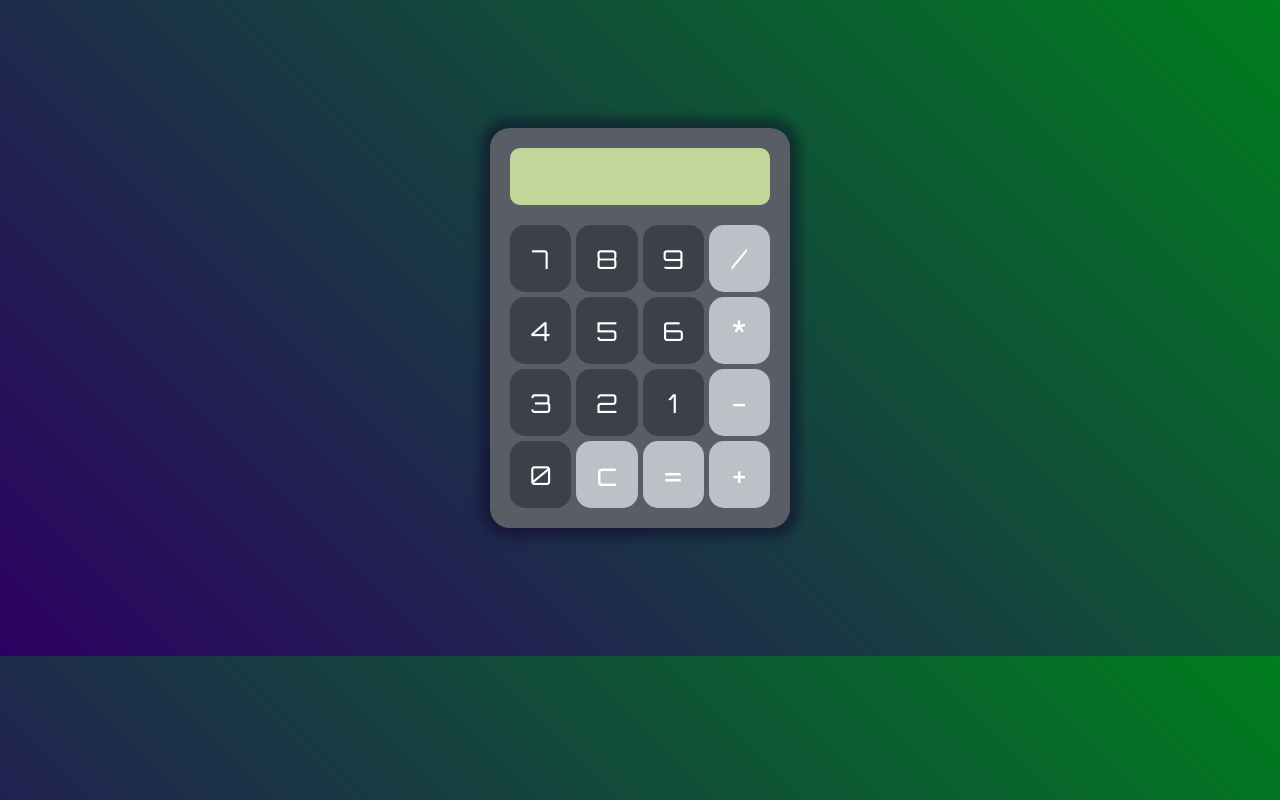
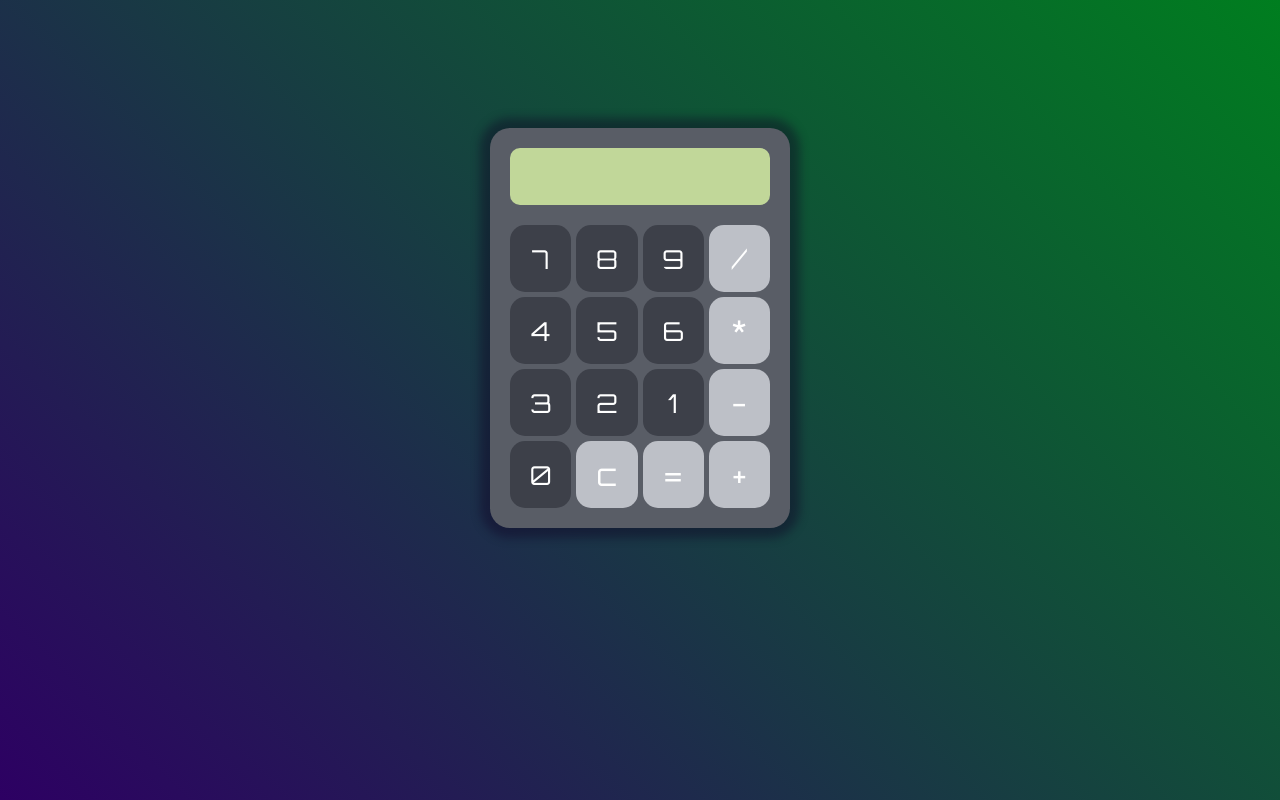
Before and after one commit to eurokot/simple-calculator, a plain HTML site: page index.html in a window 1280 px wide. Drawn offline with nearby package versions, Linux system fonts and the light colour scheme.

Commit message:
fix css bacground gradient

```diff
--- a/assets/css/style.css
+++ b/assets/css/style.css
@@ -7,7 +7,10 @@
     font-family: 'Orbitron', sans-serif;
 }
 
-body {
+.container {
+    display: inline-block;
+    width: 100vw;
+    height: 100vh;
     background: -webkit-linear-gradient(45deg, rgb(45, 0, 99), rgb(0, 126, 31));
     background: -moz-linear-gradient(45deg, rgb(45, 0, 99), rgb(0, 126, 31));
     background: linear-gradient(45deg, rgb(45, 0, 99), rgb(0, 126, 31));
--- a/index.html
+++ b/index.html
@@ -9,6 +9,7 @@
     <title>Calculator | eurokot</title>
 </head>
 <body>
+    <div class="container">
         <div class="simple-calc">
             <div id="calc-form">
                 <input id="calc-input" type="text" disabled/>
@@ -30,6 +31,7 @@
                 <button class='btn btn_sign' data-sign="+" title="+" type="button">+</button>
             </div>
         </div>
+    </div>
 
     <script src="assets/js/script.js"></script>
 </body>
```
Lines whose indentation alone changed are shown as unchanged.
